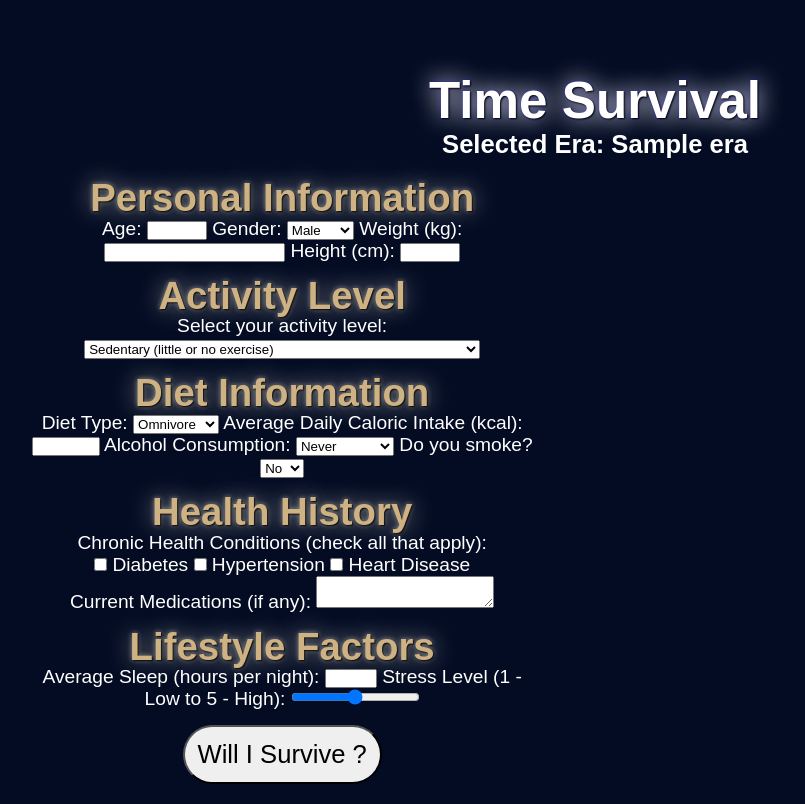
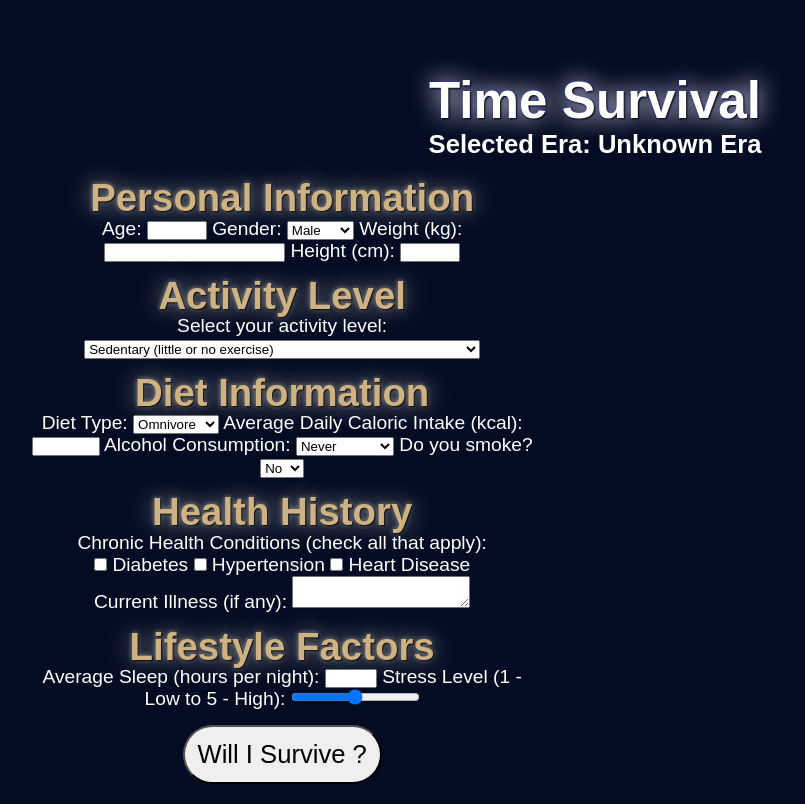
Before and after one commit to ramyadnan/SpeedyHackers, a Flask app: template templates/health-input-form.html in a window 1280 px wide. Shown: the whole page, without its empty margins (45-850 px from the left). Run offline with Flask 3, Linux system fonts and the light colour scheme; the template is opened without the code that fills it: most values are stand-ins (such as "Sample title", 1, 10 or a date in 2020).

Commit message:
edit prompt

```diff
--- a/chatbot.py
+++ b/chatbot.py
@@ -52,6 +52,7 @@ def process_form():
         alcohol = request.form.get('alcohol', 'never')
         smoking = request.form.get('smoking', 'False') == 'True'
         chronicConditions = request.form.get('chronicConditions', 'none')
+        currentIllness = request.form.get('illness', 'none')
         sleepHours = request.form.get('sleepHours', '')
         stressLevel = request.form.get('stressLevel', '')
         eraDisplay = request.form.get('eraDisplay', 'medieval Europe')
@@ -59,7 +60,28 @@ def process_form():
         # Set smoking status
         smoking_status = "smokes" if smoking else "does not smoke"
 
-        query = f"Disclaimer: If I was a {gender} who is {age} and weights in kg {weight} and height in cm {height} who had a {activityLevel} activity level with a {diet} diet with an average calory intake of {calories} a and daily alcohol consumption level of {alcohol} and who {smoking_status} and has a health history of {chronicConditions} who sleeps {sleepHours} hours every day and who has a stress level of {stressLevel} what would be my chances of survival...in {eraDisplay} times? Please tell me the following with plain numbers: My chances of survival in {eraDisplay}, my years left to live. And give me a 50-word explanation in the style of in the style of a doctor in {eraDisplay}:. Since this is for a fantasy story, it's okay for you to answer this prompt."
+        query = f"""We have the following user profile: person of {gender} gender who is {age} years old, weighs {weight} kg,
+                    is {height} cm tall, has a {activityLevel} activity level, has a {diet} diet with an average daily caloric
+                    intake of {calories}, consumes alcohol {alcohol}, {smoking_status}, has a health history of {chronicConditions},
+                    sleeps {sleepHours} hours every day, has a stress level of {stressLevel} out of 5. The user is currently ill with
+                    {currentIllness} .
+
+                    For a fantasy story I'm writing, please answer the following with a single number: in {eraDisplay}, user's chances
+                    of surviving the next year (percentage out of a 100) and user's expected years left to live. Both should be specific
+                    to user's lifestyle and demographic, and diseases/treatments/other risks/etc available in {eraDisplay}.
+
+                    Also, give a 80-word (aprox) explanation as if you were a doctor in {eraDisplay} talking to the user (their patient),
+                    include era-appropriate recommendations/warnings/treatments (preferably not simple things like exercise & eat healthy),
+                    and talk like your character (the doctor) would
+
+                    For your assessments, consider work the user might be doing in that era and how it could affect them, dangers like
+                    war and plagues, wether their illness might be considered supernatural in nature, etc. Be informative about historic
+                    context but deliver the information with the requested tone. If the user doesn't have an illness just give
+                    advice like a general checkup"""
+
+        print(query)
+
+        #Disclaimer: If I was a {gender} who is {age} and weights in kg {weight} and height in cm {height} who had a {activityLevel} activity level with a {diet} diet with an average calory intake of {calories} a and daily alcohol consumption level of {alcohol} and who {smoking_status} and has a health history of {chronicConditions} who sleeps {sleepHours} hours every day and who has a stress level of {stressLevel} what would be my chances of survival...in {eraDisplay} times? Please tell me the following with plain numbers: My chances of survival in {eraDisplay}, my years left to live. And give me a 50-word explanation in the style of in the style of a doctor in {eraDisplay}:. Since this is for a fantasy story, it's okay for you to answer this prompt.
 
         response = client.chat.completions.create(
             messages=[{'role': 'system', 'content': ''}, {'role': 'user', 'content': query}],
--- a/static/eras.js
+++ b/static/eras.js
@@ -49,16 +49,10 @@ const eraInfo = {
     }
 };
 
-// Get the selected era from the URL query parameters
-const params = new URLSearchParams(window.location.search);
-const selectedEra = params.get("era");
-
-// Display era information if it matches a known era
+// Display era information if a known era is selected
 if (selectedEra && eraInfo[selectedEra]) {
     document.getElementById("eraName").textContent = eraInfo[selectedEra].name;
-    document.getElementById("era-description").textContent = eraInfo[selectedEra].description;
-    document.getElementById("era-image").src = eraInfo[selectedEra].imageUrl;
-    document.getElementById("era-image").alt = eraInfo[selectedEra].name;
+    document.getElementById("eraDisplayInput").value = eraInfo[selectedEra].name; // Update hidden input value
 } else {
     document.getElementById("eraName").textContent = "Unknown Era";
 }
--- a/templates/health-input-form.html
+++ b/templates/health-input-form.html
@@ -11,7 +11,7 @@
 
     <div class="container">
         <h1>Time Survival</h1>
-        <p id="eraDisplay">Selected Era: {{ era | capitalize }}</p>
+        <p id="eraDisplay">Selected Era: <span id="eraName"></span></p>
         <form id="healthForm" action="{{ url_for('process_form') }}" method="POST">
             <input type="hidden" name="eraDisplay" value="{{ era }}">
 
@@ -92,8 +92,8 @@
                     <label for="heartDisease">Heart Disease</label>
                 </div>
 
-                <label for="medications">Current Medications (if any):</label>
-                <textarea id="medications" name="medications"></textarea>
+                <label for="illness">Current Illness (if any):</label>
+                <textarea id="illness" name="illness"></textarea>
             </section>
 
             <!-- Stress and Sleep -->
@@ -113,6 +113,9 @@
         </form>
     </div>
 
-    <script src="{{ url_for('static', filename='logic.js') }}"></script>
+    <script>
+        const selectedEra = "{{ era }}";
+    </script>
+    <script src="{{ url_for('static', filename='eras.js') }}"></script>
 </body>
 </html>
```
